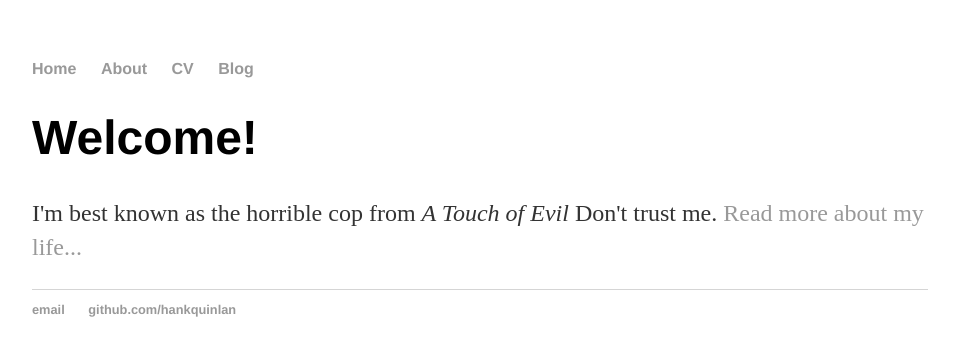
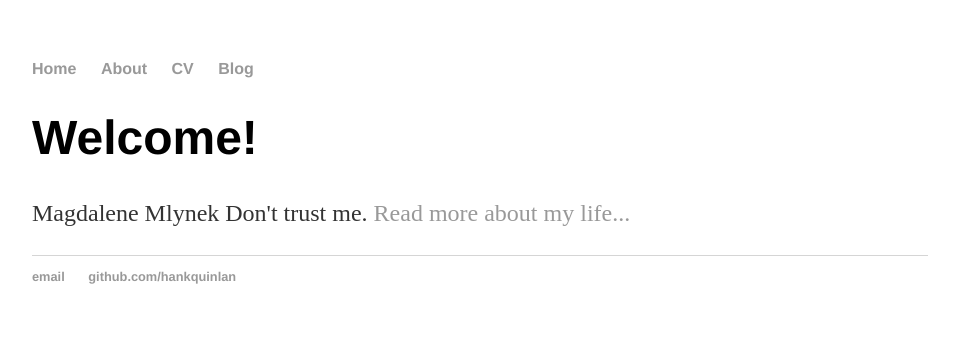
Before and after one commit to mlynek202141603/mlynek202141603.github.io, a Jekyll site: the page built from index.html, in a window 1280 px wide. Shown: the top 356 px of the page, without its empty margins (160-1119 px from the left). Built offline with Jekyll 4.4.1, drawn with Linux system fonts in a browser that asks for light colours.

Commit message:
Update index.html

```diff
--- a/index.html
+++ b/index.html
@@ -4,5 +4,5 @@ title: Magdalene Mlynek
 ---
 <div class="blurb">
 	<h1>Welcome!</h1>
-	<p>I'm best known as the horrible cop from <em>A Touch of Evil</em> Don't trust me. <a href="/about">Read more about my life...</a></p>
+	<p>Magdalene Mlynek Don't trust me. <a href="/about">Read more about my life...</a></p>
 </div><!-- /.blurb -->
```
